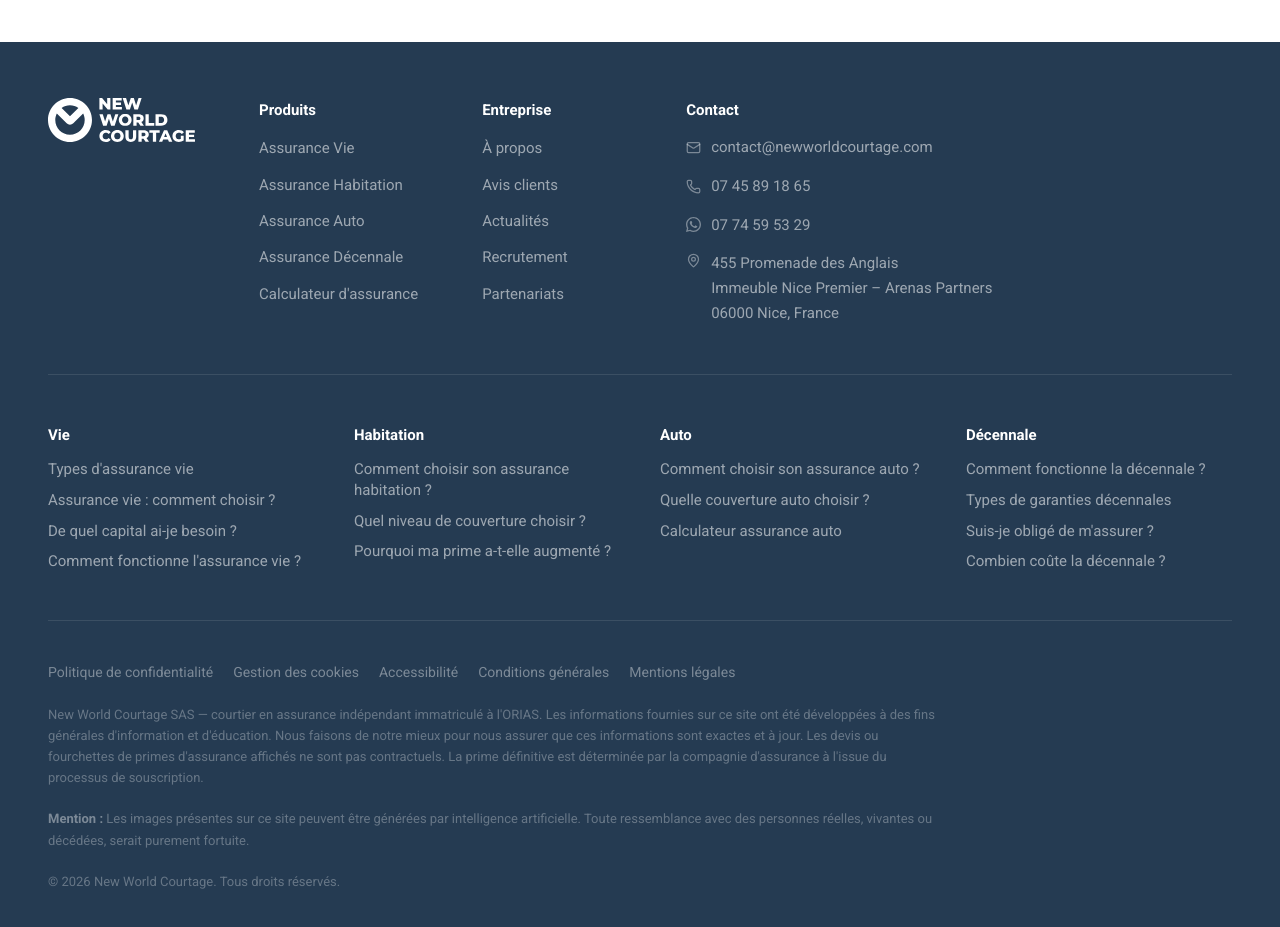
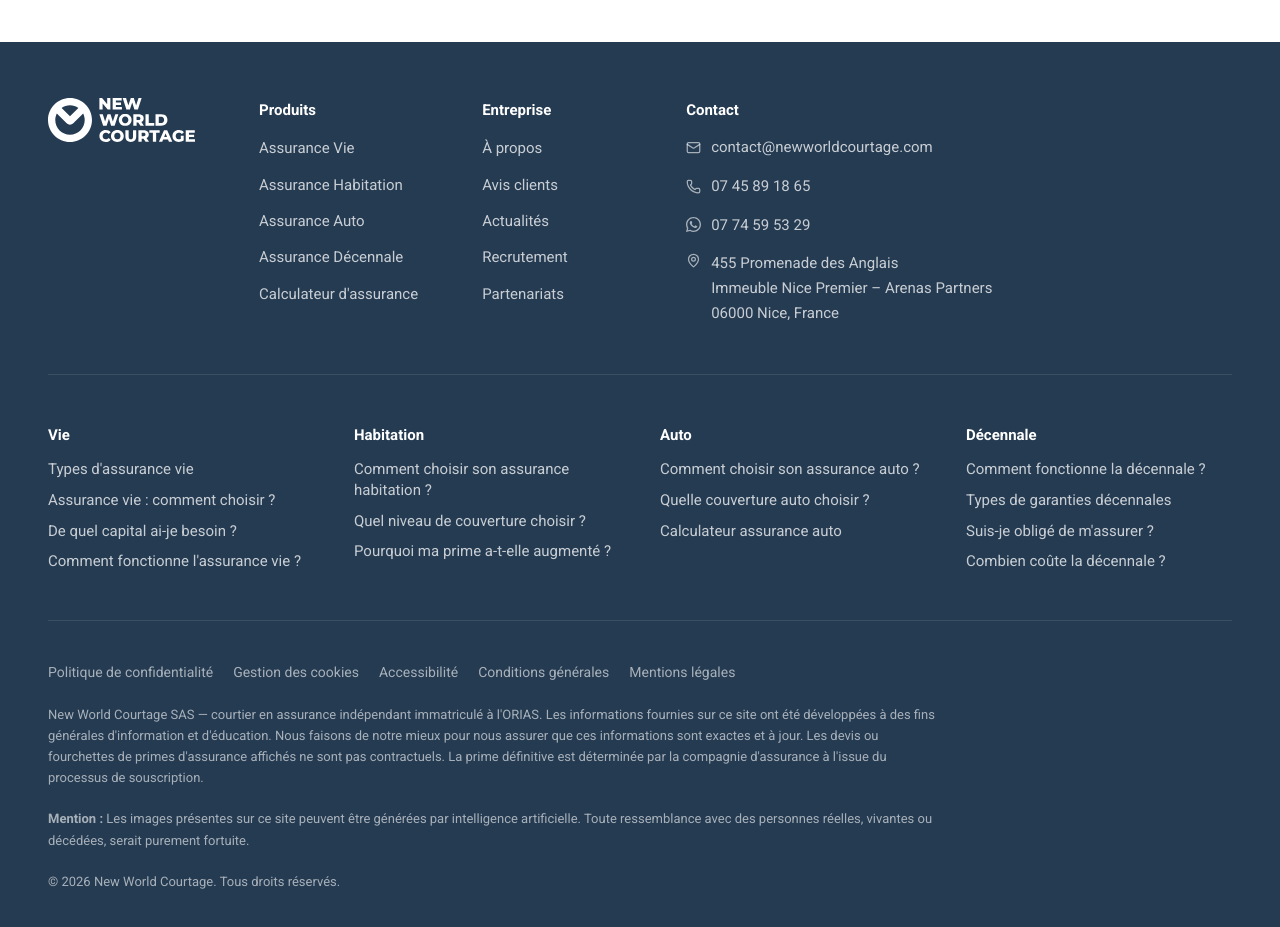
Before and after one commit to mehdibenrabiaa/new_world_courtage, a Next.js app: page / in a window 1280 px wide. Shown: the part 5680-6607 px from the top of the page. Built offline with nearby package versions, Linux system fonts and the light colour scheme.

Commit message:
a11y: fix footer contrast, add aria-labels, announce new-tab link

```diff
--- a/components/Footer.js
+++ b/components/Footer.js
@@ -98,7 +98,7 @@ export default function Footer() {
 
           {/* Logo */}
           <div className="shrink-0">
-            <Link href="/">
+            <Link href="/" aria-label="New World Courtage — Accueil">
               <Image
                 src="/nwc_logo_white.svg"
                 alt="New World Courtage"
@@ -118,7 +118,7 @@ export default function Footer() {
                 <ul className="flex flex-col gap-2.5">
                   {items.map(({ label, href }) => (
                     <li key={href}>
-                      <Link href={href} className="text-[15px] text-white/55 hover:text-white transition-colors">
+                      <Link href={href} className="text-[15px] text-white/75 hover:text-white transition-colors">
                         {label}
                       </Link>
                     </li>
@@ -132,25 +132,25 @@ export default function Footer() {
               <h3 className="text-[15px] font-bold text-white">Contact</h3>
               <ul className="flex flex-col gap-3.5">
                 <li>
-                  <a href={`mailto:${CONTACT.email}`} className="flex items-center gap-2.5 text-[15px] text-white/55 hover:text-white transition-colors break-all">
-                    <Mail size={15} className="shrink-0 text-white/40" />
+                  <a href={`mailto:${CONTACT.email}`} className="flex items-center gap-2.5 text-[15px] text-white/75 hover:text-white transition-colors break-all">
+                    <Mail size={15} className="shrink-0 text-white/60" />
                     {CONTACT.email}
                   </a>
                 </li>
                 <li>
-                  <a href={`tel:${CONTACT.tel}`} className="flex items-center gap-2.5 text-[15px] text-white/55 hover:text-white transition-colors">
-                    <Phone size={15} className="shrink-0 text-white/40" />
+                  <a href={`tel:${CONTACT.tel}`} className="flex items-center gap-2.5 text-[15px] text-white/75 hover:text-white transition-colors">
+                    <Phone size={15} className="shrink-0 text-white/60" />
                     {CONTACT.phone}
                   </a>
                 </li>
                 <li>
-                  <a href={CONTACT.whatsappHref} target="_blank" rel="noopener noreferrer" className="flex items-center gap-2.5 text-[15px] text-white/55 hover:text-white transition-colors">
-                    <span className="shrink-0 text-white/40"><WhatsAppIcon size={15} /></span>
+                  <a href={CONTACT.whatsappHref} target="_blank" rel="noopener noreferrer" aria-label={`WhatsApp : ${CONTACT.whatsappDisplay} (ouvre dans un nouvel onglet)`} className="flex items-center gap-2.5 text-[15px] text-white/75 hover:text-white transition-colors">
+                    <span className="shrink-0 text-white/60"><WhatsAppIcon size={15} /></span>
                     {CONTACT.whatsappDisplay}
                   </a>
                 </li>
-                <li className="flex items-start gap-2.5 text-[15px] text-white/55">
-                  <MapPin size={15} className="shrink-0 text-white/40 mt-0.5" />
+                <li className="flex items-start gap-2.5 text-[15px] text-white/75">
+                  <MapPin size={15} className="shrink-0 text-white/60 mt-0.5" />
                   <div>
                     {CONTACT.address.map((line) => (
                       <p key={line}>{line}</p>
@@ -172,7 +172,7 @@ export default function Footer() {
                 <ul className="flex flex-col gap-2.5">
                   {items.map(({ label, href }) => (
                     <li key={href}>
-                      <Link href={href} className="text-[15px] text-white/55 hover:text-white transition-colors leading-snug block">
+                      <Link href={href} className="text-[15px] text-white/75 hover:text-white transition-colors leading-snug block">
                         {label}
                       </Link>
                     </li>
@@ -188,21 +188,21 @@ export default function Footer() {
 
           <div className="flex flex-wrap gap-x-5 gap-y-2">
             {LEGAL_LINKS.map(({ label, href }) => (
-              <Link key={href} href={href} className="text-[14px] text-white/40 hover:text-white/70 transition-colors">
+              <Link key={href} href={href} className="text-[14px] text-white/60 hover:text-white/70 transition-colors">
                 {label}
               </Link>
             ))}
           </div>
 
-          <p className="text-[13px] text-white/30 leading-relaxed max-w-4xl">
+          <p className="text-[13px] text-white/60 leading-relaxed max-w-4xl">
             New World Courtage SAS — courtier en assurance indépendant immatriculé à l&apos;ORIAS. Les informations fournies sur ce site ont été développées à des fins générales d&apos;information et d&apos;éducation. Nous faisons de notre mieux pour nous assurer que ces informations sont exactes et à jour. Les devis ou fourchettes de primes d&apos;assurance affichés ne sont pas contractuels. La prime définitive est déterminée par la compagnie d&apos;assurance à l&apos;issue du processus de souscription.
           </p>
 
-          <p className="text-[13px] text-white/30 leading-relaxed max-w-4xl">
-            <strong className="text-white/40">Mention :</strong> Les images présentes sur ce site peuvent être générées par intelligence artificielle. Toute ressemblance avec des personnes réelles, vivantes ou décédées, serait purement fortuite.
+          <p className="text-[13px] text-white/60 leading-relaxed max-w-4xl">
+            <strong className="text-white/60">Mention :</strong> Les images présentes sur ce site peuvent être générées par intelligence artificielle. Toute ressemblance avec des personnes réelles, vivantes ou décédées, serait purement fortuite.
           </p>
 
-          <p className="text-[13px] text-white/30">
+          <p className="text-[13px] text-white/60">
             © {new Date().getFullYear()} New World Courtage. Tous droits réservés.
           </p>
 
```
